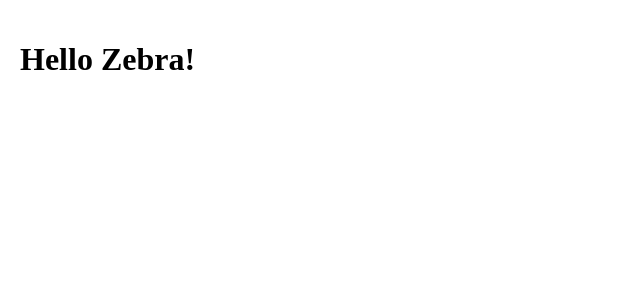
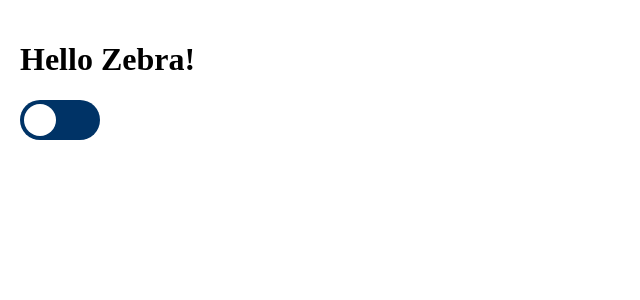
Before and after one commit to Fractalbonita/zebra-project, a React (Create React App) app: page / in a window 1280 px wide. Shown: the top 300 px of the page, without its empty margins (0-640 px from the left). Built offline with nearby package versions, Linux system fonts and the light colour scheme.

Commit message:
Toggle color theme

```diff
--- a/src/App.js
+++ b/src/App.js
@@ -1,9 +1,11 @@
 import React from 'react';
+import ModeSwitcher from './components/ModeSwitcher';
 
 function App() {
   return (
     <div className="App">
       <h1>Hello Zebra!</h1>
+      <ModeSwitcher />
     </div>
   );
 }
--- /dev/null
+++ b/src/components/ModeSwitcher.js
@@ -0,0 +1,90 @@
+import React from 'react';
+import styled from 'styled-components';
+
+export default function () {
+  return (
+    <SliderContainer>
+      <label>
+        <input
+          type="checkbox"
+          onClick={({ target }) => switchColorTheme(target)}
+          checked={loadSavedMode()}
+        />
+        <div className="slider round"></div>
+      </label>
+    </SliderContainer>
+  );
+}
+
+function switchColorTheme(input) {
+  if (document.body.classList.toggle('switch-color-scheme')) {
+    input.checked = true;
+    localStorage.setItem('mode', 'dark');
+  } else {
+    input.checked = false;
+    localStorage.setItem('mode', 'light');
+  }
+}
+
+function loadSavedMode() {
+  const savedMode = localStorage.getItem('mode');
+
+  if (savedMode === 'dark') {
+    document.body.classList.add('switch-color-scheme');
+  }
+}
+
+const SliderContainer = styled.div`
+  display: flex;
+  align-items: center;
+
+  label {
+    display: inline-block;
+    height: 40px;
+    position: relative;
+    width: 80px;
+  }
+
+  input {
+    display: none;
+  }
+
+  input:checked + .slider {
+    background-color: #404040;
+    color: #fff44f;
+  }
+
+  input:checked + .slider:before {
+    transform: translate(40px);
+  }
+
+  .slider {
+    background-color: #003366;
+    bottom: 0%;
+    cursor: pointer;
+    left: 0;
+    position: absolute;
+    right: 0;
+    top: 0;
+    transition: 0.5s;
+  }
+
+  .slider:before {
+    background-color: #ffffff;
+    bottom: 4px;
+    content: '';
+    height: 32px;
+    left: 4px;
+    position: absolute;
+    transition: 0.5s;
+    width: 32px;
+  }
+
+  .slider.round {
+    border-radius: 42px;
+  }
+
+  .slider.round:before {
+    border-radius: 50%;
+  }
+`;
```
